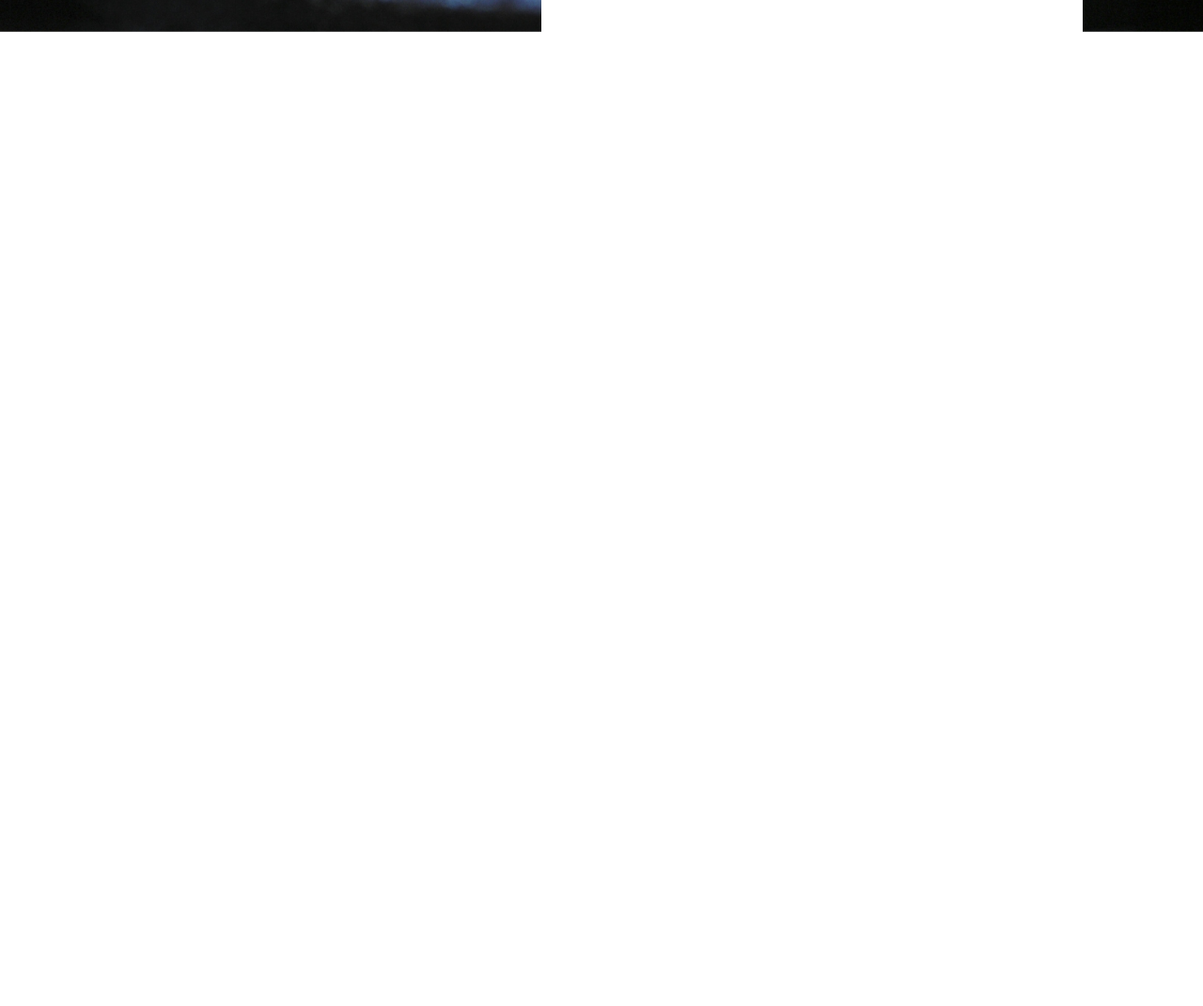
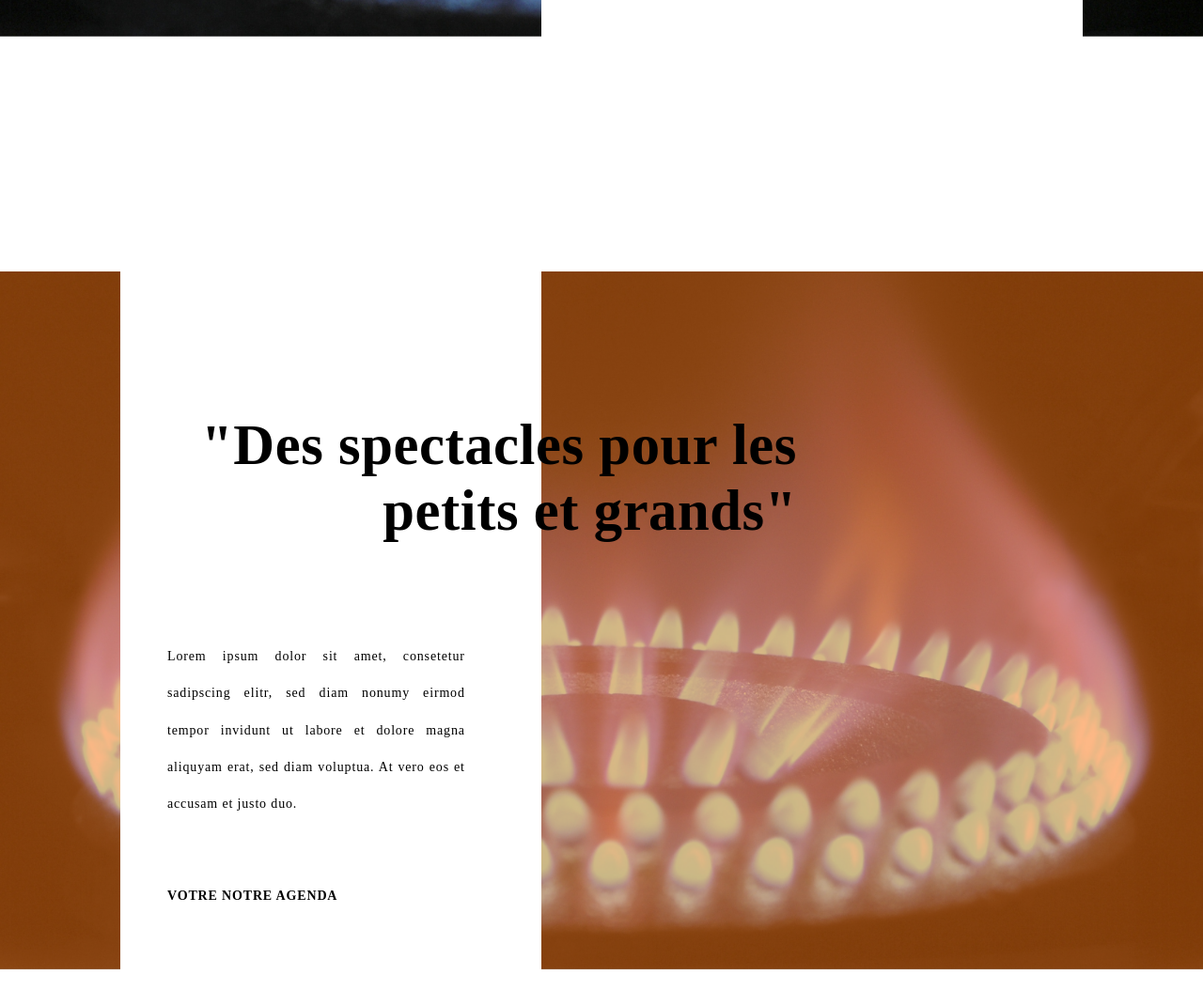
Before and after one commit to botflux/souperman, a website built with webpack: page src/templates/index.html in a window 1280 px wide. Shown: the part 1621-2692 px from the top of the page at 94% size. Before the commit the page ends 1921 px from the top, so only its background shows below. Built offline with nearby package versions, Linux system fonts and the light colour scheme.

Commit message:
feat: layout 2 introduce a new technique

```diff
--- a/src/styles/index.scss
+++ b/src/styles/index.scss
@@ -98,6 +98,66 @@ body {
     }
 }
 
+.layout-2 {
+    position: relative;
+
+    &::after {
+        content: " ";
+
+        position: absolute;
+        top: 0;
+        bottom: 0;
+        right: 0;
+        width: 30%;
+        height: 100%;
+        background: var(--primary-color);
+        opacity: .5;
+
+        z-index: -1;
+    }
+
+    &-img {
+        position: absolute;
+        top: 0;
+        bottom: 0;
+        right: 0;
+
+        width: 30%;
+        height: 100%;
+
+        box-sizing: border-box;
+        object-fit: cover;
+
+        z-index: -2;
+    }
+
+    &-title {
+        padding-left: var(--page-padding-x);
+        padding-right: calc(var(--page-padding-x) * 4);
+
+        padding-top: 40px;
+
+        text-align: right;
+    }
+
+    &-text {
+        margin-left: var(--page-padding-x);
+        margin-right: calc(var(--page-padding-x) * 4.5);
+        text-align: justify;
+        padding: var(--page-padding-x) calc(1.5 * var(--page-padding-x));
+        background: var(--primary-color);
+    }
+
+    &-content {
+        padding-bottom: 40px;
+    }
+
+    &-button {
+        display: inline-block;
+        padding: 0 var(--page-padding-x);
+    }
+}
+
 /* .layout-1 {
     position: relative;
 
@@ -182,42 +242,31 @@ body {
         }
     }
 
-    /* .layout-1 {
+    .layout-2 {
         &-title {
-            position: static;
-            width: auto;
-            padding: 0;
-            margin-bottom: 150px;
+            padding-right: var(--page-padding-x);
+            padding-top: 150px;
+            margin-bottom: 100px;
         }
 
         &-img {
-            position: absolute;
-            top: 0;
-            bottom: 0;
-            left: 0;
-            width: 40%;
-            height: 100%;
+            width: 45%;
+        }
 
-            z-index: -1;
+        &::after {
+            width: 45%;
         }
 
         &-text {
-            text-align: justify;
-            width: 60%;
-            margin-left: auto;
+            margin-right: calc(2.5 * var(--page-padding-x));
+            padding: 25px;
             margin-bottom: 70px;
         }
 
         &-content {
-            width: 70%;
-            margin-left: auto;
-            padding-bottom: 100px;
+            padding-bottom: 150px;
         }
-
-        &-button {
-            margin-left: 40%;
-        }
-    } */
+    }
 }
 
 @media screen and (min-width: 900px) {
@@ -287,6 +336,34 @@ body {
             width: 25%;
         }
     }
+
+    .layout-2 {
+        &-img {
+            width: 55%;
+        }
+
+        &::after {
+            width: 55%;
+        }
+
+        &-content {
+            width: 45%;
+            padding-bottom: 70px;
+        }
+
+        &-title {
+            width: 60%;
+        }
+
+        &-text {
+            margin-left: var(--page-padding-x);
+            margin-right: var(--page-padding-x);
+
+            padding: 0;
+
+            background: none;
+        }
+    }
 }
 
 @media screen and (min-width: 1200px) {
@@ -315,8 +392,10 @@ body {
             padding-left: 30%;
             padding-right: 30%;
 
-            padding-top: 50px;
-            padding-bottom: 50px;
+            padding-top: 25px;
+            padding-bottom: 25px;
+
+            margin-bottom: 60px;
 
             position: relative;
 
@@ -340,6 +419,8 @@ body {
 
             margin-left: -40%;
             margin-right: -20%;
+
+            margin-bottom: 100px;
         }
 
         &-button {
@@ -357,31 +438,35 @@ body {
         }
     }
 
-    /* .layout-1 {
-        &-content {
-            padding-right: 20%;
-            padding-bottom: 150px;
+    .layout-2 {
+        &-img {
+            width: 100%;
+            left: 0;
+
+            clip-path: url(#layout-2-cp);
         }
 
-        &-img {
-            right: 0;
+        &::after {
             width: 100%;
+            left: 0;
 
-            clip-path: url(#layout-1-cp);
+            clip-path: url(#layout-2-cp);
+        }
+
+        &-content {
+            margin-left: 10%;
         }
 
         &-text {
-            width: 40%;
+            margin-left: 50px;
+            width: 55%;
         }
 
         &-button {
-            margin-left: 60%;
+            margin-left: 50px;
+            padding: 0;
         }
-
-        &-title {
-            padding-right: 0;
-        }
-    } */
+    }
 }
 
 @media screen and (min-width: 1500px) {
@@ -395,6 +480,17 @@ body {
         &-media {
             right: var(--page-padding-x);
             width: calc(70% - var(--page-padding-x));
+        }
+    }
+
+    .layout-1 {
+        &-title {
+            margin-bottom: 120px;
+        }
+
+        &-text {
+            padding-top: 50px;
+            padding-bottom: 50px;
         }
     }
 /*
--- a/src/templates/index.html
+++ b/src/templates/index.html
@@ -26,6 +26,15 @@
                     <a href="#" class="button layout-1-button">Voir nos spectacles</a>
                 </div>
             </div>
+
+            <div class="section layout-2">
+                <img src="../images/blaze.jpg" alt="Flammes" class="layout-2-img">
+                <h2 class="title layout-2-title">"Des spectacles pour les petits et grands"</h2>
+                <div class="layout-2-content">
+                    <p class="layout-2-text">Lorem ipsum dolor sit amet, consetetur sadipscing elitr, sed diam nonumy eirmod tempor invidunt ut labore et dolore magna aliquyam erat, sed diam voluptua. At vero eos et accusam et justo duo.</p>
+                    <a href="#" class="button layout-2-button">Votre notre agenda</a>
+                </div>
+            </div>
         </div>
     </div>
 
@@ -35,6 +44,11 @@
                 <path d="M0,0 H.45 V1 H0 Z" />
                 <path d="M.9,0 H1 V1 H.9 Z"/>
             </clipPath>
+
+            <clipPath id="layout-2-cp" clipPathUnits="objectBoundingBox">
+                <path d="M0,0 H.1 V1 H0 Z" />
+                <path d="M.45,0 H1 V1 H.45 Z" />
+            </clipPath>
         </defs>
     </svg>
 </body>
```
